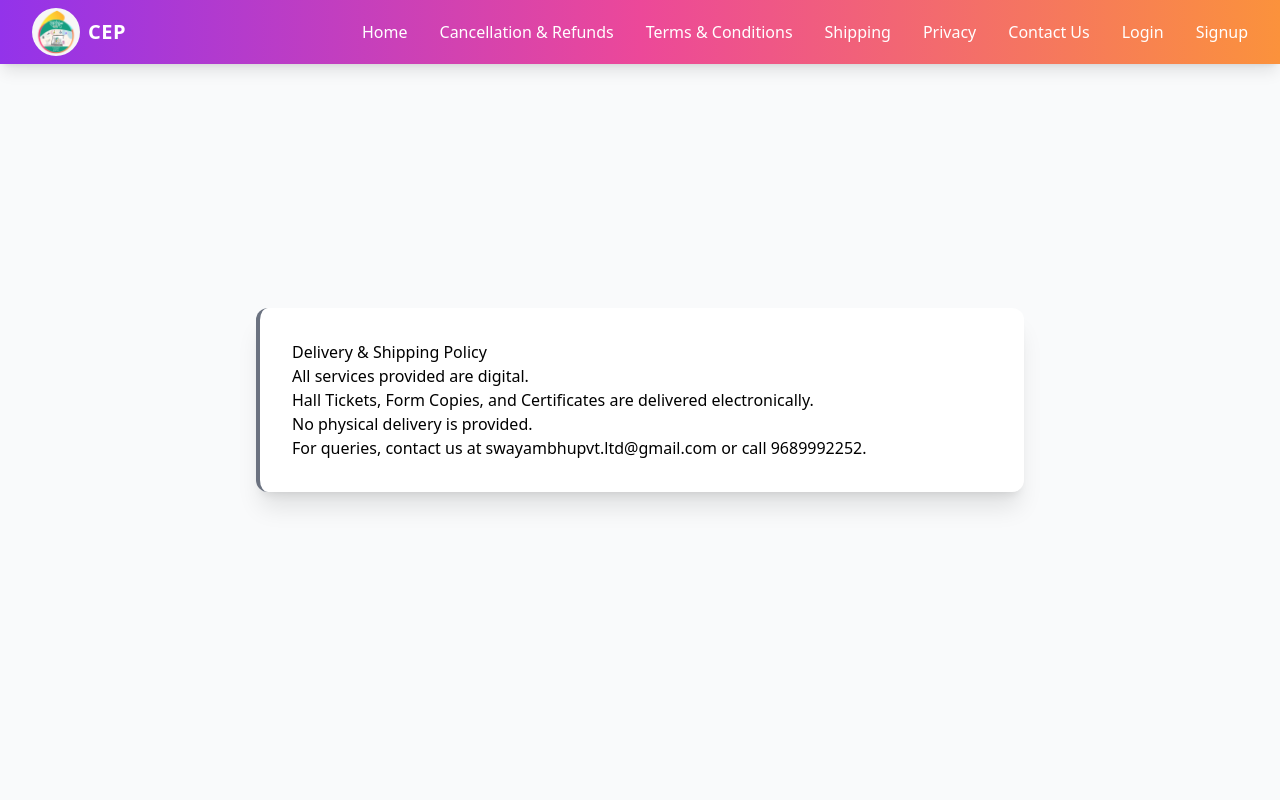
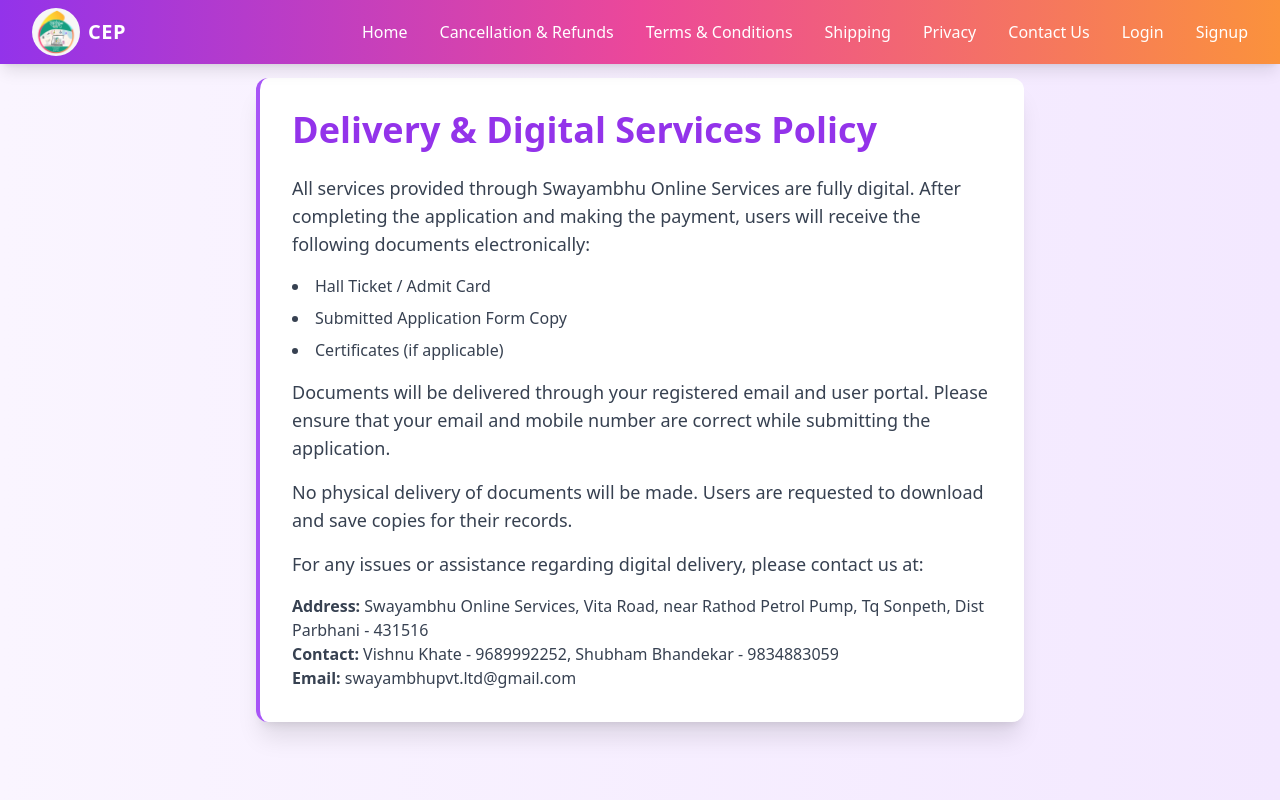
Before and after one commit to ganeshekhe/vishnu-khate-frontend, a React (Vite) app: page /shipping in a window 1280 px wide. Built offline with nearby package versions, Linux system fonts and the light colour scheme; no server answers.

Commit message:
Update Shipping page for Razorpay verification

```diff
--- a/src/pages/Shipping.jsx
+++ b/src/pages/Shipping.jsx
@@ -1,15 +1,39 @@
+// src/pages/Shipping.jsx
 import React from 'react';
 
 const Shipping = () => {
   return (
-    <div className="min-h-screen bg-gray-50 flex items-center justify-center p-6">
-      <div className="bg-white shadow-xl rounded-xl p-8 max-w-3xl w-full border-l-4 border-gray-500">
-        <h1>Delivery & Shipping Policy</h1>
-<p>All services provided are digital.</p>
-<p>Hall Tickets, Form Copies, and Certificates are delivered electronically.</p>
-<p>No physical delivery is provided.</p>
-<p>For queries, contact us at swayambhupvt.ltd@gmail.com or call 9689992252.</p>
+    <div className="min-h-screen bg-gradient-to-r from-purple-50 to-purple-100 flex items-center justify-center p-6">
+      <div className="bg-white shadow-xl rounded-xl p-8 max-w-3xl w-full border-l-4 border-purple-500">
+        <h1 className="text-4xl font-extrabold text-purple-600 mb-6">Delivery & Digital Services Policy</h1>
 
+        <p className="text-lg text-gray-700 mb-4">
+          All services provided through Swayambhu Online Services are fully digital. After completing the application and making the payment, users will receive the following documents electronically:
+        </p>
+
+        <ul className="list-disc list-inside text-gray-700 mb-4 space-y-2">
+          <li>Hall Ticket / Admit Card</li>
+          <li>Submitted Application Form Copy</li>
+          <li>Certificates (if applicable)</li>
+        </ul>
+
+        <p className="text-lg text-gray-700 mb-4">
+          Documents will be delivered through your registered email and user portal. Please ensure that your email and mobile number are correct while submitting the application.
+        </p>
+
+        <p className="text-lg text-gray-700 mb-4">
+          No physical delivery of documents will be made. Users are requested to download and save copies for their records.
+        </p>
+
+        <p className="text-lg text-gray-700">
+          For any issues or assistance regarding digital delivery, please contact us at:
+        </p>
+
+        <div className="mt-4 text-gray-700">
+          <p><strong>Address:</strong> Swayambhu Online Services, Vita Road, near Rathod Petrol Pump, Tq Sonpeth, Dist Parbhani - 431516</p>
+          <p><strong>Contact:</strong> Vishnu Khate - 9689992252, Shubham Bhandekar - 9834883059</p>
+          <p><strong>Email:</strong> swayambhupvt.ltd@gmail.com</p>
+        </div>
       </div>
     </div>
   );
```
